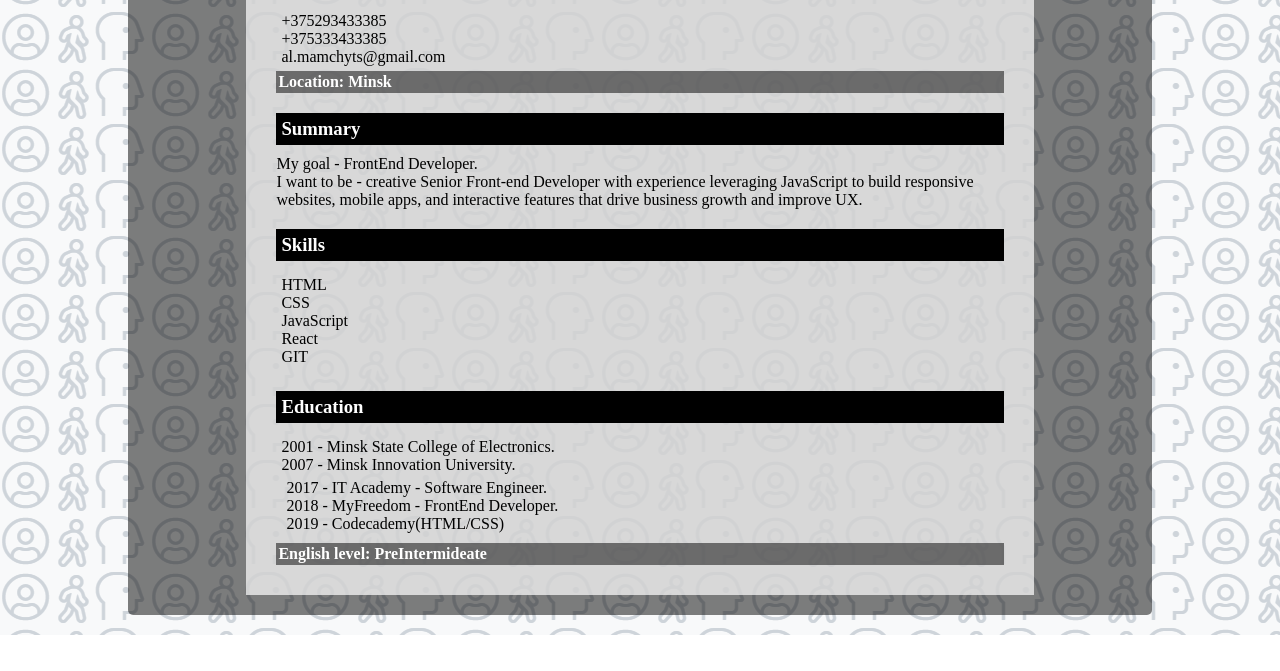
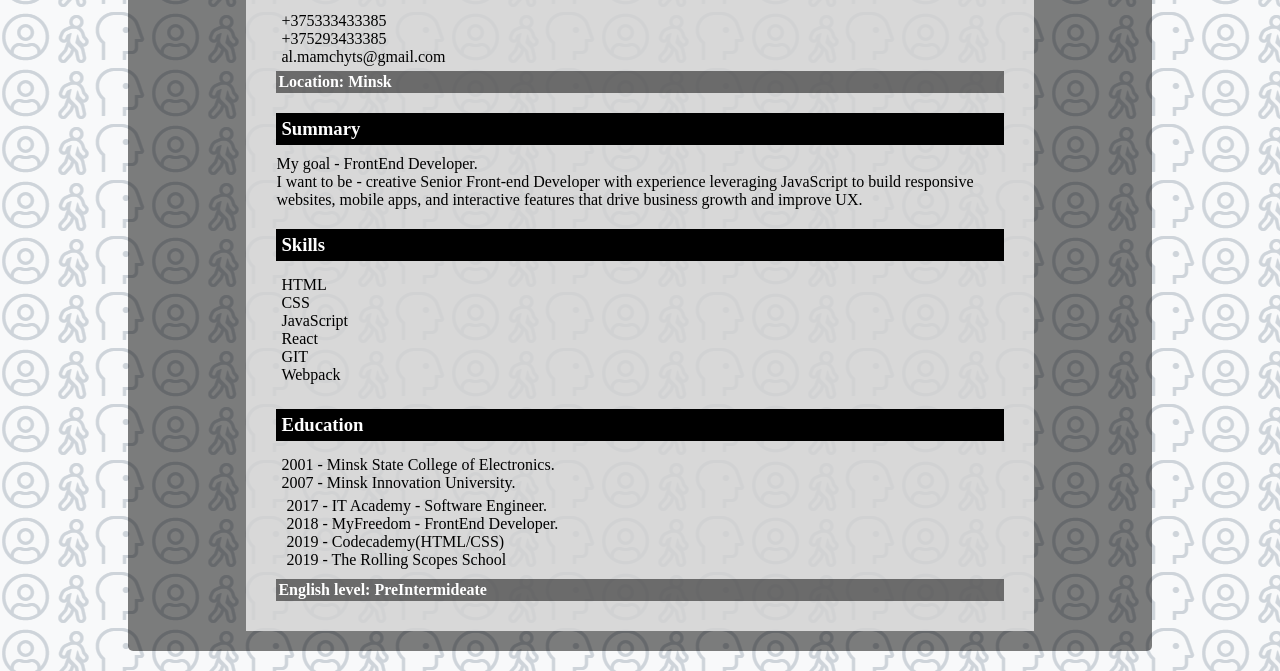
Before and after one commit to mAliaxandr/rsschool-2019Q1-cv, a plain HTML site: page index.html in a window 1280 px wide. Shown: the part 269-940 px from the top of the page. Before the commit the page ends 904 px from the top, so only its background shows below. Drawn offline with Linux system fonts and the light colour scheme.

Commit message:
feat: add skill

```diff
--- a/index.html
+++ b/index.html
@@ -5,7 +5,7 @@
     <meta name="viewport" content="width=device-width, initial-scale=1.0">
     <meta http-equiv="X-UA-Compatible" content="ie=edge">
     <link rel="stylesheet" href="style.css">
-    <title>MY CV</title>
+    <title>CV FrontEnd</title>
 </head>
 <body>
     <div class="wrapper">
@@ -18,8 +18,8 @@
             <section class="main-contacts">
                 <h3>Contacts</h3>
                 <ul>
+                    <li>+375333433385</li>
                     <li>+375293433385</li>
-                    <li>+375333433385</li>
                     <li>al.mamchyts@gmail.com</li>
                 </ul>
                 <h4>Location: Minsk</h4>
@@ -41,6 +41,7 @@
                     <li>JavaScript</li>
                     <li>React</li>
                     <li>GIT</li>
+                    <li>Webpack</li>
                 </ul>
             </section>
             <section class="main-education">
@@ -53,6 +54,7 @@
                             <li>2017 - IT Academy - Software Engineer.</li>
                             <li>2018 - MyFreedom - FrontEnd Developer.</li>
                             <li>2019 - Codecademy(HTML/CSS)</li>
+                            <li>2019 - The Rolling Scopes School</li>
                         </ul>
                     </li>
                 </ul>
```
